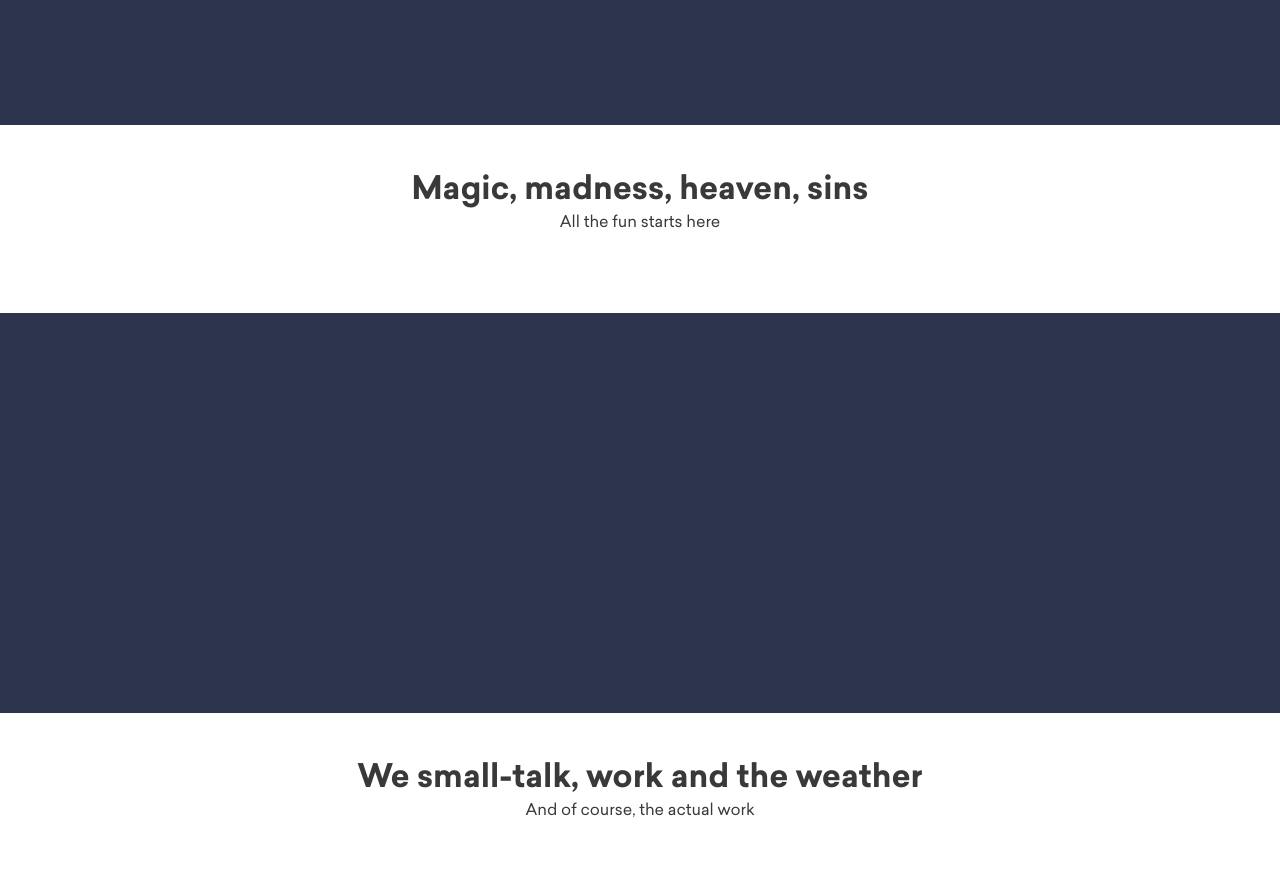
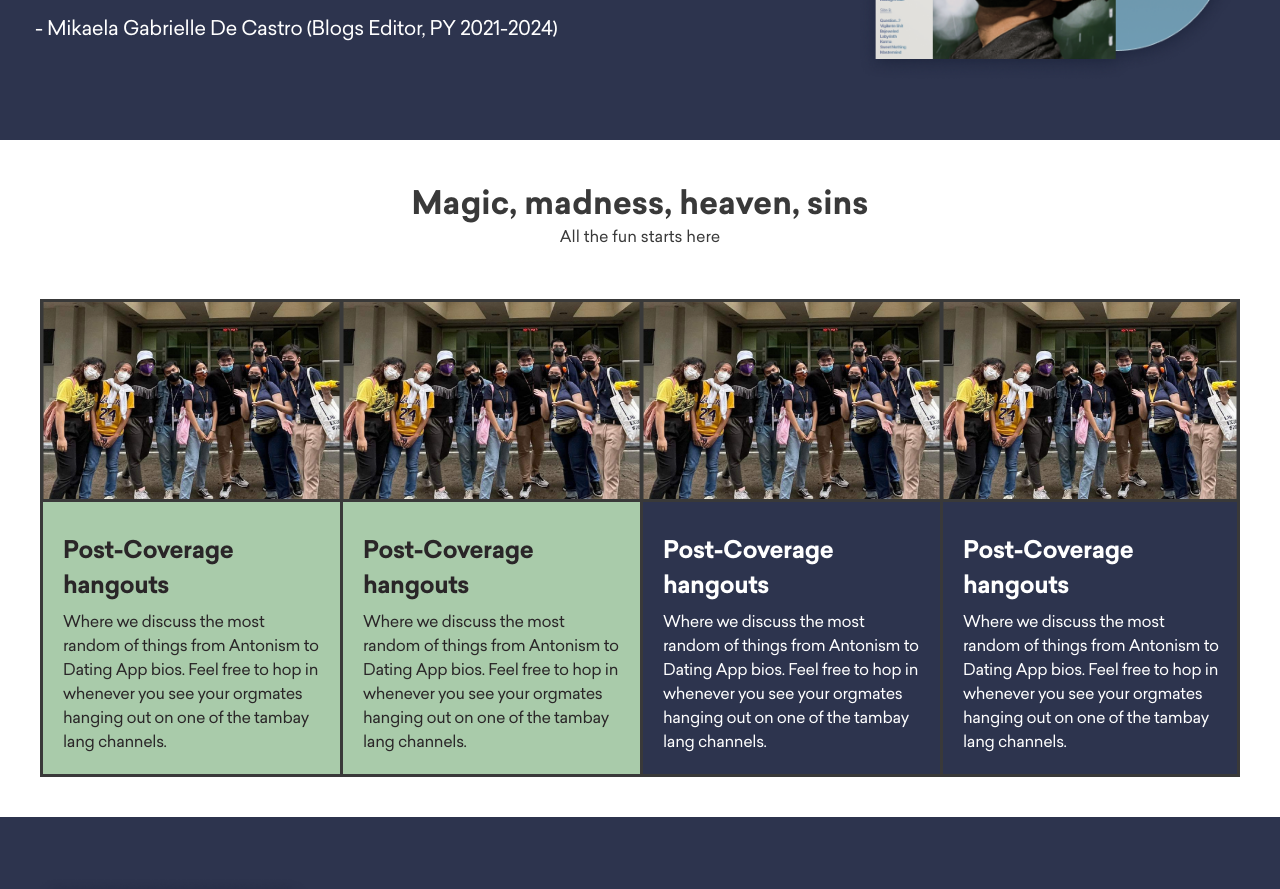
Before and after one commit to TomasinoWeb/tomasinoWebR101, a Next.js app: page /about/org-culture in a window 1280 px wide. Shown: the part 1520-2409 px from the top of the page. Built offline with nearby package versions, Linux system fonts and the light colour scheme.

Commit message:
desktop org culture

```diff
--- a/src/components/CultureCard.tsx
+++ b/src/components/CultureCard.tsx
@@ -9,6 +9,7 @@ interface CultureCardProps {
   image: string;
   backgroundColor: string;
   textColor: string;
+  border?: string;
 }
 export const CultureCard: React.FC<CultureCardProps> = ({
   title,
@@ -16,10 +17,11 @@ export const CultureCard: React.FC<CultureCardProps> = ({
   image,
   backgroundColor,
   textColor,
+  border,
 }) => {
   return (
     <div className={styles.cardContainer}>
-      <div className={styles.cardImg}>
+      <div className={`${styles.cardImg} ${border == "none" ? styles.none : null}`}>
         <Image
           src={image}
           alt={title}
@@ -29,7 +31,7 @@ export const CultureCard: React.FC<CultureCardProps> = ({
         />
       </div>
       <div
-        className={styles.cardTextContainer}
+        className={`${styles.cardTextContainer} ${border == "none" ? styles.none : null}`}
         style={{ backgroundColor: `var(--${backgroundColor})` }}
       >
         <h3 className={styles.cardTitle} style={{ color: `var(--${textColor})` }}>
--- a/src/components/culturecard.module.scss
+++ b/src/components/culturecard.module.scss
@@ -2,8 +2,10 @@
   display: inline-flex;
   flex-direction: column;
   align-items: flex-start;
-  padding: 20px;
-
+  // padding: 20px;
+  .none {
+    border-right: none !important;
+  }
   .cardImg {
     border: 3px solid #393939;
     border-bottom: none;
@@ -49,3 +51,8 @@
     }
   }
 }
+@media only screen and (max-width: 1150px) {
+  .none {
+    border-right: 3px solid #393939!important;
+  }
+}
--- a/src/pages/about/org-culture.module.scss
+++ b/src/pages/about/org-culture.module.scss
@@ -15,7 +15,7 @@
     text-align: center;
   }
   .p_text{
-    margin-top: 30px;
+    margin-bottom: 4%;
   }
   .video_section{
     display: flex;
@@ -44,12 +44,17 @@
     flex-direction: column;
     justify-content: center;
     align-items: center;
-    text-align: center;
+    // text-align: center;
 
-    height:400px;
+    height:auto;
     width: 100%;
     margin-top: 40px;
+    margin-bottom: 40px;
     background-color: #2D344E;
+    color: white;
+
+    padding-top: 60px;
+    padding-bottom: 60px;
   }
 
 
@@ -60,16 +65,23 @@
     align-items: center;
   }
   .culture_mid{
-    flex-direction: column;
+    display: flex;
+    flex-direction: row;
     justify-content: center;
     align-items: center;
-    text-align: center;
+     flex-wrap: wrap;
+    // text-align: center;
     .margin_top_text{
       margin-top: 40px;
     }
     .p_text{
       margin-top: 0px;
       margin-bottom: 40px;
+      text-align:center;
+    }
+    .header_text
+    {
+     text-align:center;
     }
   }
  .end_section{
@@ -116,8 +128,10 @@
     justify-content: flex-start;
     align-items: flex-start;
 
-    width: 100%;
+    width: 90%;
+
     margin-top: 40px;
+
     .margin_left{
       margin-left: 60px;
     }
@@ -139,7 +153,28 @@
   .last{
     height: 20vh;
   }
-@media only screen and (max-width: 768px) {
+  @media only screen and (max-width: 1210px) {
+    .culture_mid{
+      width: 70%;
+    }
+  }
+  @media only screen and (max-width: 1150px) {
+    .stats_main2{
+        display: flex;
+    flex-direction: row;
+    justify-content: flex-start;
+    align-items: flex-start;
+    margin-top: 0px;
+      .margin_left{
+        margin-left: 0px;
+      }
+    }
+    }
+
+
+@media only screen and (max-width: 1068px) {
+
+
   .parent {
     display: flex;
     flex-direction: column;
@@ -157,4 +192,20 @@
       margin-left: 0px;
     }
   }
+  .culture_section{
+    display: flex;
+    flex-direction: column;
+    justify-content: center;
+    align-items: center;
+    //flex-wrap: wrap;
+    width: 100%;
+  }
+  .culture_mid{
+    display: flex;
+    width: 80%;
+    flex-wrap: wrap;
+    //flex-direction: column;
+    justify-content: center;
+    align-items: center;
+  }
 }
--- a/src/pages/about/org-culture.tsx
+++ b/src/pages/about/org-culture.tsx
@@ -1,5 +1,11 @@
+import styles from "./org-culture.module.scss";
+
 import { Layout } from "../../components/Layout";
-import styles from "./org-culture.module.scss";
+import QuoteBlock from "../../components/QuoteBlock";
+import { CultureCard } from "../../components/CultureCard";
+
+import Image from "next/image";
+import image from "public/assets/about/culture/calls.jpeg";
 
 export default function () {
   return (
@@ -83,52 +89,172 @@ export default function () {
               {/* stats_main2 */}
             </div>
 
-
-
             {/* stats_main */}
           </div>
           {/* stats_details */}
         </div>
         <div className={styles.testimonial_section}>
           <div className={styles.testimonial_mid}>
-            {/*  mid */} </div>
+            <QuoteBlock.Right
+              author="Mikaela Gabrielle De Castro"
+              position="Blogs Editor"
+              year="2021-2024"
+              image="/assets/components/Album-Placeholder.png"
+              textColor="white"
+            >
+              “I was a wide-eyed freshman when I joined TomasinoWeb. They helped
+              me develop my expertise and passion as I worked with diverse and
+              like-minded people who enthusiastically dabble in storytelling,
+              community development, civic engagement, and student leadership.
+              With everyone's support and initiative, it is always a thrill to
+              work with them in pursuit of impactful and moving conversations.”
+            </QuoteBlock.Right>
+            {/*  mid */}{" "}
+          </div>
           {/* section */}
         </div>
         <div className={styles.culture_section}>
-          <div className={styles.culture_mid}>
+
             <h1 className={`${styles.header_text} ${styles.margin_top_text}`}>
-            Magic, madness, heaven, sins
+              Magic, madness, heaven, sins
             </h1>
-            <p className={styles.p_text}>
-            All the fun starts here
-            </p>
-            {/* mid */} </div>
+            <p className={styles.p_text}>All the fun starts here</p>
+                      <div className={styles.culture_mid}>
+            <CultureCard
+              title="Post-Coverage hangouts"
+              image="/assets/components/Culture-PostCoverageHangout.png"
+              backgroundColor="green"
+              textColor="black"
+              border="none"
+            >
+              Where we discuss the most random of things from Antonism to Dating
+              App bios. Feel free to hop in whenever you see your orgmates
+              hanging out on one of the tambay lang channels.
+            </CultureCard>
+            <CultureCard
+              title="Post-Coverage hangouts"
+              image="/assets/components/Culture-PostCoverageHangout.png"
+              backgroundColor="green"
+              textColor="black"
+              border="none"
+            >
+              Where we discuss the most random of things from Antonism to Dating
+              App bios. Feel free to hop in whenever you see your orgmates
+              hanging out on one of the tambay lang channels.
+            </CultureCard>
+            <CultureCard
+              title="Post-Coverage hangouts"
+              image="/assets/components/Culture-PostCoverageHangout.png"
+              backgroundColor="darkblue"
+              textColor="white"
+              border="none"
+
+            >
+              Where we discuss the most random of things from Antonism to Dating
+              App bios. Feel free to hop in whenever you see your orgmates
+              hanging out on one of the tambay lang channels.
+            </CultureCard>
+            <CultureCard
+              title="Post-Coverage hangouts"
+              image="/assets/components/Culture-PostCoverageHangout.png"
+              backgroundColor="darkblue"
+              textColor="white"
+
+            >
+              Where we discuss the most random of things from Antonism to Dating
+              App bios. Feel free to hop in whenever you see your orgmates
+              hanging out on one of the tambay lang channels.
+            </CultureCard>
+            {/* mid */}{" "}
+          </div>
           {/*section */}
         </div>
 
         <div className={styles.testimonial_section}>
           <div className={styles.testimonial_mid}>
-            {/*  mid */} </div>
-          {/* section */}</div>
+            <QuoteBlock.Left
+              author="Mikaela Gabrielle De Castro"
+              position="Blogs Editor"
+              year="2021-2024"
+              image="/assets/components/Album-Placeholder.png"
+              textColor="white"
+            >
+              “I was a wide-eyed freshman when I joined TomasinoWeb. They helped
+              me develop my expertise and passion as I worked with diverse and
+              like-minded people who enthusiastically dabble in storytelling,
+              community development, civic engagement, and student leadership.
+              With everyone's support and initiative, it is always a thrill to
+              work with them in pursuit of impactful and moving conversations.”
+            </QuoteBlock.Left>
+            {/*  mid */}{" "}
+          </div>
+          {/* section */}
+        </div>
 
-          <div className={styles.culture_section}>
-          <div className={styles.culture_mid}>
+        <div className={styles.culture_section}>
+
             <h1 className={`${styles.header_text} ${styles.margin_top_text}`}>
-            We small-talk, work and the weather
+              We small-talk, work and the weather
+            </h1>
 
-            </h1>
-            <p className={styles.p_text}>
-            And of course, the actual work
-            </p>
-            {/* mid */} </div>
+            <p className={styles.p_text}>And of course, the actual work</p>
+            <div className={styles.culture_mid}>
+            <CultureCard
+              title="Post-Coverage hangouts"
+              image="/assets/components/Culture-PostCoverageHangout.png"
+              backgroundColor="green"
+              textColor="black"
+              border="none"
+            >
+              Where we discuss the most random of things from Antonism to Dating
+              App bios. Feel free to hop in whenever you see your orgmates
+              hanging out on one of the tambay lang channels.
+            </CultureCard>
+            <CultureCard
+              title="Post-Coverage hangouts"
+              image="/assets/components/Culture-PostCoverageHangout.png"
+              backgroundColor="green"
+              textColor="black"
+              border="none"
+            >
+              Where we discuss the most random of things from Antonism to Dating
+              App bios. Feel free to hop in whenever you see your orgmates
+              hanging out on one of the tambay lang channels.
+            </CultureCard>
+            <CultureCard
+              title="Post-Coverage hangouts"
+              image="/assets/components/Culture-PostCoverageHangout.png"
+              backgroundColor="darkblue"
+              textColor="white"
+              border="none"
+
+            >
+              Where we discuss the most random of things from Antonism to Dating
+              App bios. Feel free to hop in whenever you see your orgmates
+              hanging out on one of the tambay lang channels.
+            </CultureCard>
+            <CultureCard
+              title="Post-Coverage hangouts"
+              image="/assets/components/Culture-PostCoverageHangout.png"
+              backgroundColor="darkblue"
+              textColor="white"
+
+            >
+              Where we discuss the most random of things from Antonism to Dating
+              App bios. Feel free to hop in whenever you see your orgmates
+              hanging out on one of the tambay lang channels.
+            </CultureCard>
+
+
+            {/* mid */}{" "}
+          </div>
           {/*section */}
         </div>
 
-   <div className={styles.end_section}>
-          <div className={styles.end_mid}>
-            {/*  mid */} </div>
-          {/* section */}</div>
-
+        <div className={styles.end_section}>
+          <div className={styles.end_mid}>{/*  mid */} </div>
+          {/* section */}
+        </div>
 
         {/* <div className={styles.last}></div> */}
         {/* end */}
```
